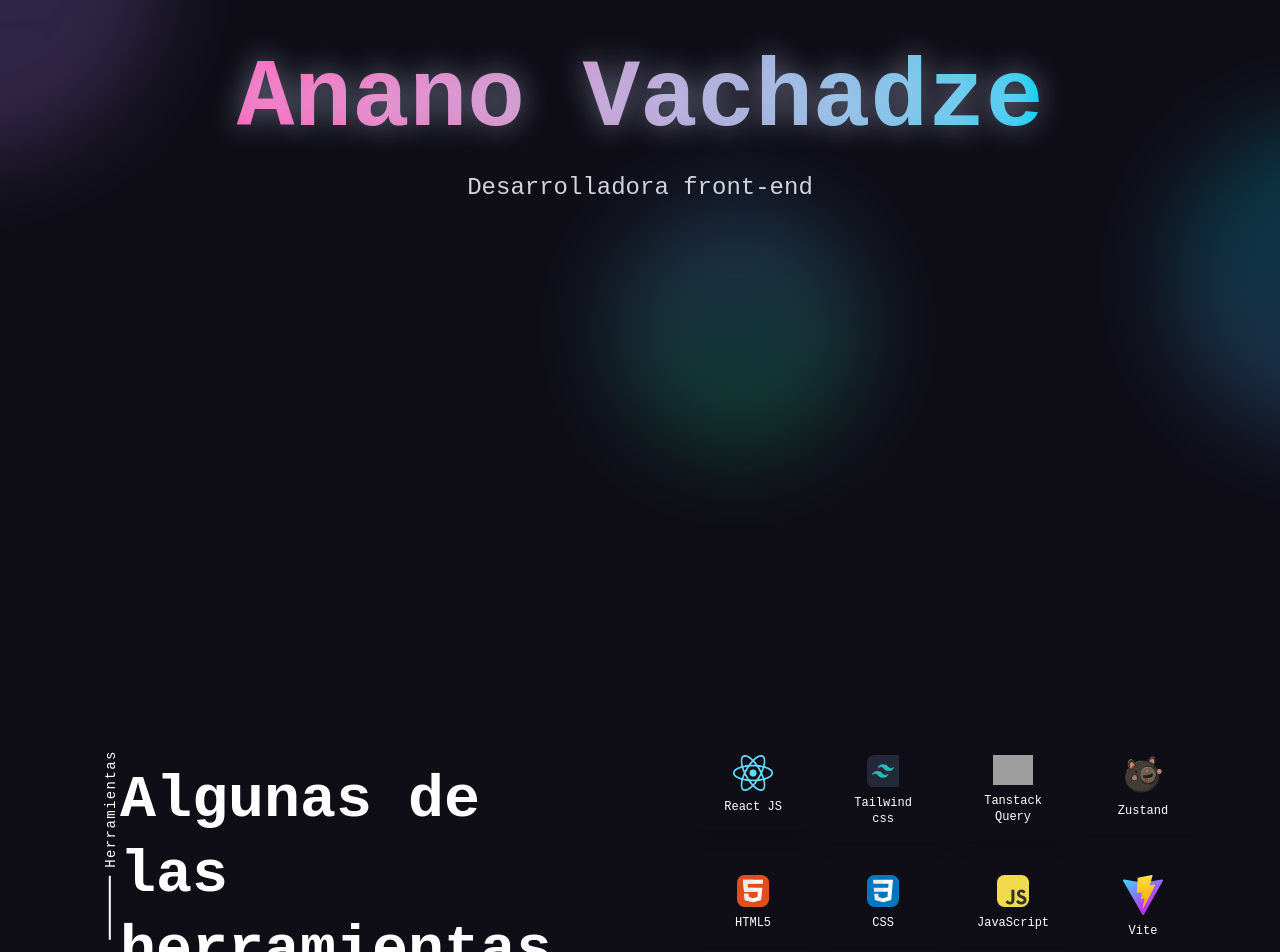
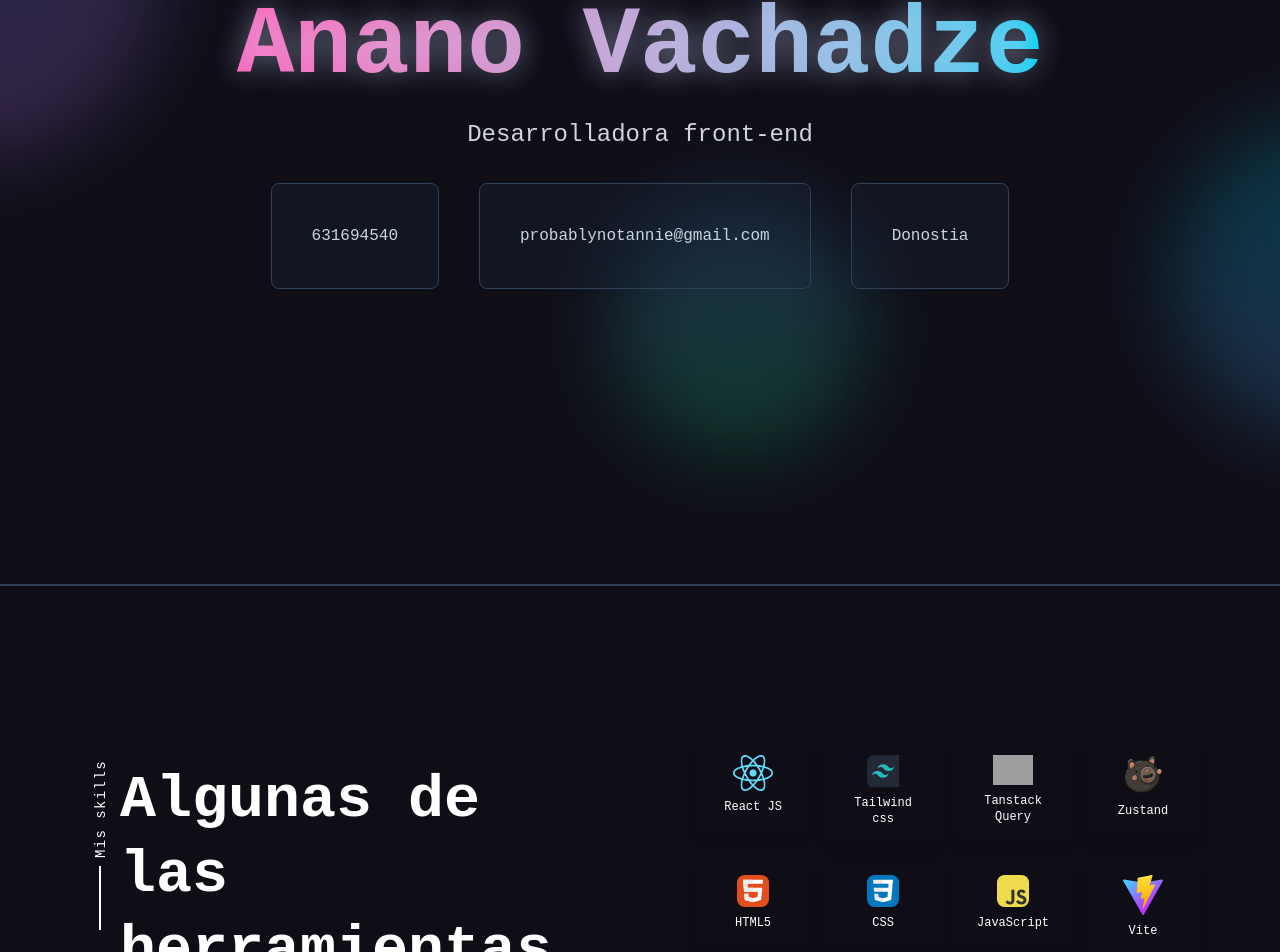
Before and after one commit to probablynotannie/probablynotannie, a React (Vite) app: page / in a window 1280 px wide. Shown: the part 256-1208 px from the top of the page. Built offline with nearby package versions, Linux system fonts and the light colour scheme; grey boxes are pictures that could not be loaded.

Commit message:
algunos cambios

```diff
--- a/src/App.css
+++ b/src/App.css
@@ -35,19 +35,6 @@
       position: relative;
       overflow: hidden;
     }
-
-
-
-    .morphing-card {
-      transition: all 0.4s cubic-bezier(0.175, 0.885, 0.32, 1.275);
-      transform-style: preserve-3d;
-    }
-
-    .morphing-card:hover {
-      transform: translateY(-20px) rotateX(5deg) rotateY(5deg);
-    }
-
-
 
     .neon-border {
       position: relative;
@@ -88,7 +75,7 @@
 
     .holographic-card {
       position: relative;
-      background: linear-gradient(45deg, rgba(255,255,255,0.1), rgba(255,255,255,0.05));
+      background: linear-gradient(45deg, rgba(8, 243, 235, 0.1), rgba(35, 230, 10, 0.05));
       border: 1px solid rgba(255,255,255,0.2);
       backdrop-filter: blur(20px);
       overflow: hidden;
@@ -109,6 +96,11 @@
       left: 100%;
     }
 
+.animate-gradient-x {
+  background-size: 200% 200%;
+  animation: gradient-x 4s ease-in-out infinite;
+}
+
 
 @keyframes gradient-x {
   0% {
@@ -122,8 +114,3 @@
     background-position: 0% 50%;
   }
 }
-
-.animate-gradient-x {
-  background-size: 200% 200%;
-  animation: gradient-x 4s ease-in-out infinite;
-}
--- a/src/componentes/Descripcion.jsx
+++ b/src/componentes/Descripcion.jsx
@@ -1,6 +1,16 @@
-import { FaCode } from "react-icons/fa";
+function Descripcion() {
+  const contacto = [
+    {
+      texto: "631694540",
+    },
 
-function Descripcion() {
+    {
+      texto: "probablynotannie@gmail.com",
+    },
+    {
+      texto: "Donostia",
+    },
+  ];
   return (
     <section
       id="home"
@@ -22,7 +32,19 @@ function Descripcion() {
           </div>
         </div>
       </div>
-
+      <div className="flex gap-10">
+        {contacto.map((p) => (
+          <div
+            className="group relative overflow-hidden flex justify-center items-center p-10 text-slate-300 bg-slate-800/30 border border-slate-700 rounded-lg"
+            key={p}
+          >
+            {p.icono}
+            <p className="group-hover:text-pink-600 transition duration-300 group-hover:font-semibold">
+              {p.texto}
+            </p>
+          </div>
+        ))}
+      </div>
     </section>
   );
 }
--- a/src/componentes/Skills.jsx
+++ b/src/componentes/Skills.jsx
@@ -199,22 +199,21 @@ function Skills() {
   ];
 
   return (
-    <>
-      <section className="min-h-screen w-full md:px-8 xl:px-20 text-white bg-primary flex items-center mt-10">
+    <section className="min-h-screen w-full md:px-8 xl:px-20 text-white bg-primary flex items-center mt-10 border-y-2 border-slate-700">
       <div className="flex container flex-col md:flex-row items-center md:items-start gap-16 w-full">
         <div className="w-full md:w-1/2 relative p-6 sm:px-28 md:p-0">
           <div className="text-white p-6 pl-10 pr-20 sm:pl-10 lg:pr-20">
             <div className="absolute -left-4 sm:left-16 top-20 sm:top-24 md:-left-12 xl:-left-16 md:top-16 xl:top-24 rotate-[-90deg] text-sm tracking-widest flex flex-row justify-start gap-2">
-                <div className="xl:w-16 md:w-10 sm:w-8 w-8 h-[2px] bg-white mt-2 mx-auto"></div>
-                <p>Herramientas</p>
+              <div className="xl:w-16 md:w-10 sm:w-8 hidden sm:flex w-8 h-[2px] bg-white mt-2 mx-auto"></div>
+              <p>Mis skills</p>
             </div>
             <h2 className="text-3xl md:text-4xl xl:text-6xl font-bold leading-tight">
               Algunas de las herramientas que uso
             </h2>
           </div>
           <p className="p-3 text-gray-400 text-sm leading-relaxed">
-              Con {anios_experiencia} años de experiencia en desarrollo
-              front-end, cada día descubro nuevo skill que adquirir.
+            Con {anios_experiencia} años de experiencia en desarrollo front-end,
+            cada día descubro nuevo skill que adquirir.
           </p>
           <div className="py-4 px-2 space-x-2 rounded-lg bg-secondary shadow-lg">
             <button className="rounded-lg px-4 py-2 bg-blue-500 text-white transition-all duration-300">
@@ -239,7 +238,6 @@ function Skills() {
         </div>
       </div>
     </section>
-    </>
   );
 }
 
```
Lines whose indentation alone changed are shown as unchanged.
